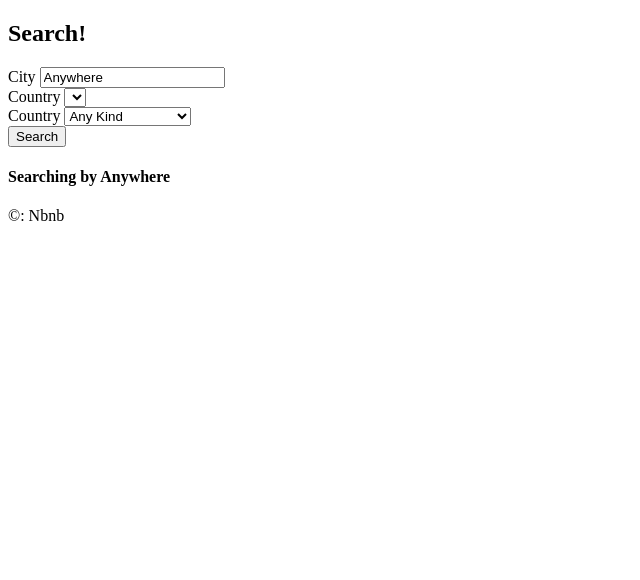
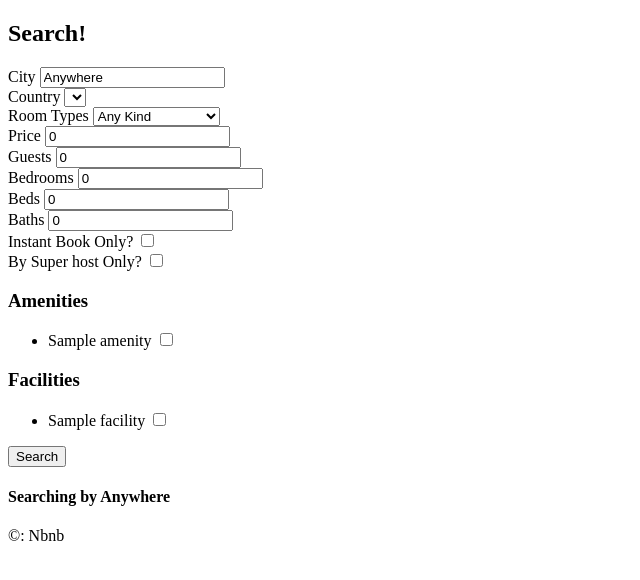
Before and after one commit to jinwoo1990/airbnb-clone, a Django app: page /rooms/search/ in a window 1280 px wide. Shown: the part 60-640 px from the top of the page, without its empty margins (0-640 px from the left). Run offline with Django 3.2, Linux system fonts and the light colour scheme; tables that the repository leaves empty hold one stand-in row (values such as "Sample post"); lists and menus that the app fills with data are empty; parts of the project's set-up code (start-up, migrations or seed data) failed here and were passed over.

Commit message:
search form 추가

```diff
--- a/rooms/views.py
+++ b/rooms/views.py
@@ -102,19 +102,42 @@ def search(request):
     city = str.capitalize(city)
     country = request.GET.get("country", "KR")
     room_type = int(request.GET.get("room_type", 0))
-    room_types = models.RoomType.objects.all()
+    price = int(request.GET.get("price", 0))
+    guests = int(request.GET.get("guests", 0))
+    bedrooms = int(request.GET.get("bedrooms", 0))
+    beds = int(request.GET.get("beds", 0))
+    baths = int(request.GET.get("baths", 0))
+    instant = request.GET.get("instant", False)
+    super_host = request.GET.get("super_host", False)
+    s_amenities = request.GET.getlist("amenities")
+    s_facilities = request.GET.getlist("facilities")
 
     # 입력할 것
     form = {
         "city": city,
         "s_country": country,
-        "s_room_type": room_type
+        "s_room_type": room_type,
+        "price": price,
+        "guests": guests,
+        "bedrooms": bedrooms,
+        "beds": beds,
+        "baths": baths,
+        "instant": instant,
+        "super_host": super_host,
+        "s_amenities": s_amenities,
+        "s_facilities": s_facilities,
     }
+
+    room_types = models.RoomType.objects.all()
+    amenities = models.Amenity.objects.all()
+    facilities = models.Facility.objects.all()
 
     # db 에서 나오는 것
     choices = {
         "countries": countries,
         "room_types": room_types,
+        "amenities": amenities,
+        "facilities": facilities,
     }
 
     return render(request,
--- a/templates/rooms/search.html
+++ b/templates/rooms/search.html
@@ -24,7 +24,7 @@
             </select>
         </div>
         <div>
-            <label for="room_type">Country</label>
+            <label for="room_type">Room Types</label>
             <select id="room_type" name="room_type">
                 <option value="0" {% if s_room_type == 0 %}selected{% endif %}>Any Kind</option>
                 {% for room_type in room_types %}
@@ -32,6 +32,81 @@
                 {% endfor %}
             </select>
         </div>
+        <div>
+            <label for="price">Price</label>
+            <input value={{ price }} type="number" id="price" name="price" placeholder="Price" />
+        </div>
+        <div>
+            <label for="guests">Guests</label>
+            <input value={{ guests }} type="number" id="guests" name="guests" placeholder="Guests" />
+        </div>
+        <div>
+            <label for="bedrooms">Bedrooms</label>
+            <input value={{ bedrooms }} type="number" id="bedrooms" name="bedrooms" placeholder="Bedrooms" />
+        </div>
+        <div>
+            <label for="beds">Beds</label>
+            <input value={{ beds }} type="number" id="beds" name="beds" placeholder="Beds" />
+        </div>
+        <div>
+            <label for="baths">Baths</label>
+            <input value={{ baths }} type="number" id="baths" name="baths" placeholder="Baths" />
+        </div>
+        <div>
+            <label for="instant">Instant Book Only?</label>
+            <input type="checkbox" id="instant" name="instant"
+                   {% if instant %}
+                    checked
+                   {% endif %}
+            />
+        </div>
+        <div>
+            <label for="super_host">By Super host Only?</label>
+            <input type="checkbox" id="super_host" name="super_host"
+                   {% if super_host %}
+                    checked
+                   {% endif %}
+            />
+        </div>
+        <div>
+            <h3>Amenities</h3>
+            <ul>
+                {% for amenity in amenities %}
+                    <li>
+                        <label for="a_{{ amenity.pk }}">{{ amenity.name }}</label>
+                        <input
+                                id="a_{{ amenity.pk }}"
+                                name="amenities"
+                                type="checkbox"
+                                value="{{ amenity.pk }}"
+{#                              slugify filter 는 모든 걸 text로 바꿈. amenty.pk int 라 사용#}
+                                {% if amenity.pk|slugify in s_amenities %}
+                                    checked
+                                {% endif %}
+                        />
+                    </li>
+                {% endfor %}
+            </ul>
+        </div>
+        <div>
+            <h3>Facilities</h3>
+            <ul>
+                {% for facility in facilities %}
+                    <li>
+                        <label for="f_{{ facility.pk }}">{{ facility.name }}</label>
+                        <input
+                                id="f_{{ facility.pk }}"
+                                name="facilities"
+                                type="checkbox"
+                                value="{{ facility.pk }}"
+                                {% if facility.pk|slugify in s_facilities %}
+                                    checked
+                                {% endif %}
+                        />
+                    </li>
+                {% endfor %}
+            </ul>
+        </div>
         <button>Search</button>
     </form>
     <h4>Searching by {{ city }}</h4>
```
